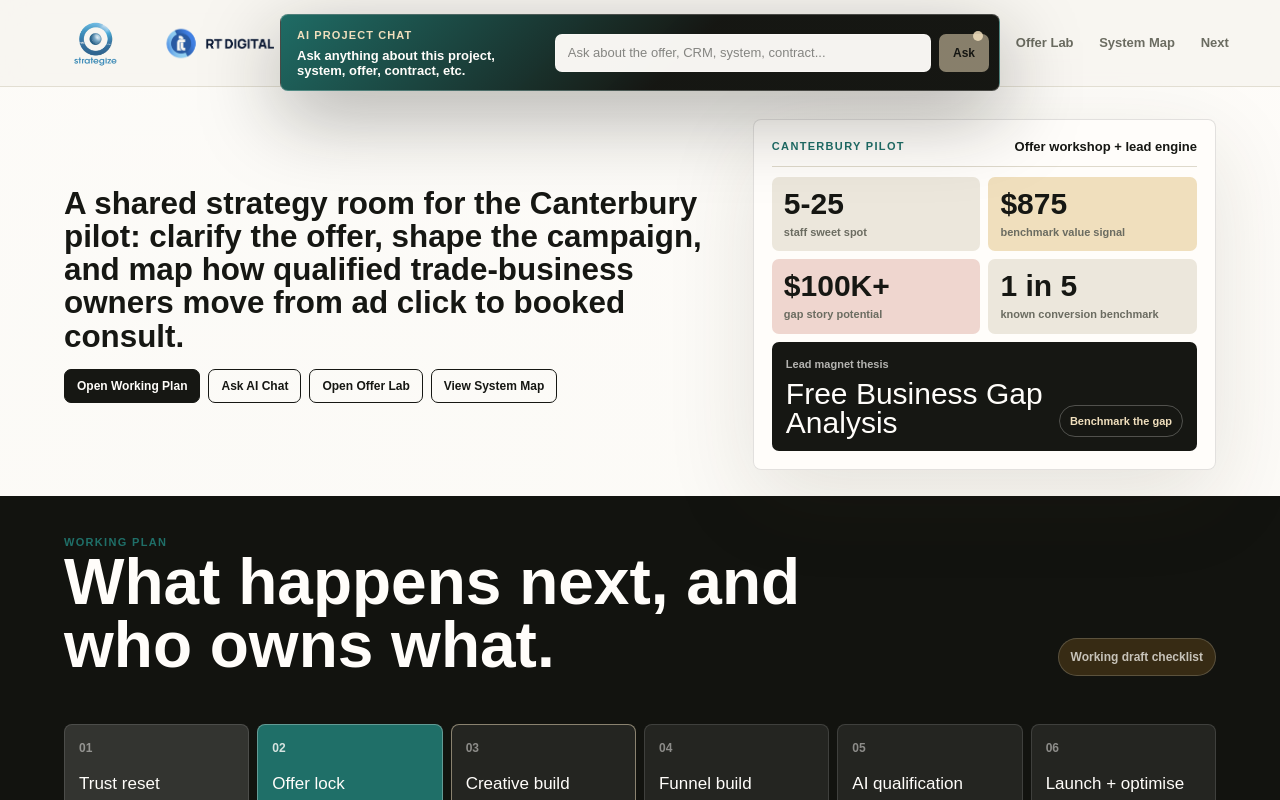
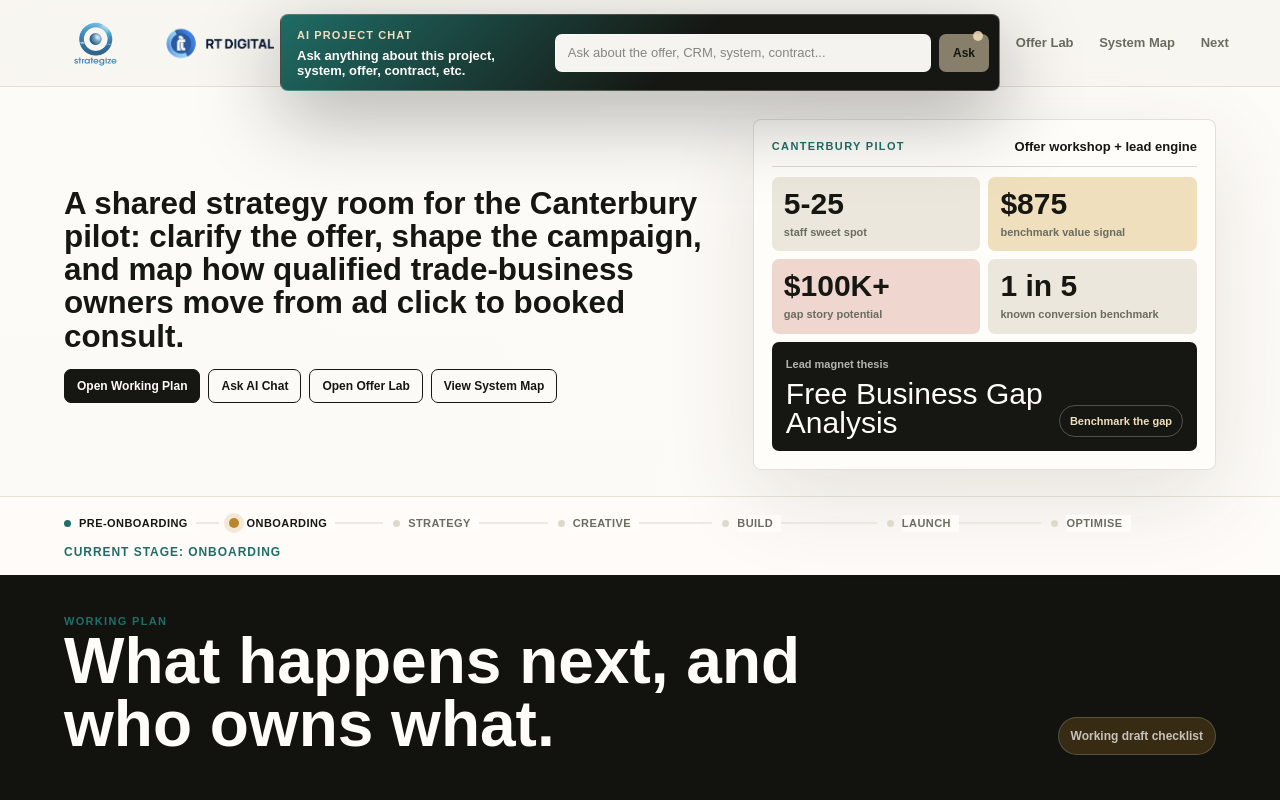
Before and after one commit to JessesOS/customerjourney-app, a Next.js app: page / in a window 1280 px wide. Shown: the top 800 px of the page. Built offline with nearby package versions, Linux system fonts and the light colour scheme.

Commit message:
Add onboarding stage cue

```diff
--- a/app/globals.css
+++ b/app/globals.css
@@ -114,6 +114,7 @@ nav a:hover {
 .offer-lab,
 .campaigns,
 .collaboration-hub,
+.stage-cue,
 .project-chat {
   padding-left: clamp(20px, 5vw, 76px);
   padding-right: clamp(20px, 5vw, 76px);
@@ -167,6 +168,94 @@ nav a:hover {
 .hero-actions a:first-child {
   background: var(--ink);
   color: var(--paper);
+}
+
+.stage-cue {
+  background: rgba(255, 253, 250, 0.72);
+  border-top: 1px solid rgba(222, 217, 203, 0.7);
+  padding-bottom: 14px;
+  padding-top: 12px;
+}
+
+.stage-cue-track {
+  align-items: center;
+  display: grid;
+  gap: 0;
+  grid-template-columns: repeat(7, minmax(108px, 1fr));
+  margin: 0 auto;
+  max-width: 1180px;
+  overflow-x: auto;
+}
+
+.stage-cue-step {
+  align-items: center;
+  color: var(--muted);
+  display: flex;
+  font-size: 11px;
+  font-weight: 900;
+  gap: 8px;
+  letter-spacing: 0.04em;
+  min-height: 28px;
+  position: relative;
+  text-transform: uppercase;
+  white-space: nowrap;
+}
+
+.stage-cue-step::before {
+  background: var(--line);
+  border-radius: 999px;
+  content: "";
+  height: 7px;
+  width: 7px;
+}
+
+.stage-cue-step::after {
+  background: var(--line);
+  content: "";
+  height: 1px;
+  left: 20px;
+  position: absolute;
+  right: 10px;
+  top: 50%;
+  transform: translateY(-50%);
+  z-index: 0;
+}
+
+.stage-cue-step:last-child::after {
+  display: none;
+}
+
+.stage-cue-step span {
+  background: rgba(255, 253, 250, 0.92);
+  padding-right: 8px;
+  position: relative;
+  z-index: 1;
+}
+
+.stage-cue-complete,
+.stage-cue-current {
+  color: var(--ink);
+}
+
+.stage-cue-complete::before {
+  background: var(--teal);
+}
+
+.stage-cue-current::before {
+  background: var(--gold);
+  box-shadow: 0 0 0 5px rgba(185, 133, 43, 0.16);
+  height: 10px;
+  width: 10px;
+}
+
+.stage-cue p {
+  color: var(--teal);
+  font-size: 12px;
+  font-weight: 900;
+  letter-spacing: 0.08em;
+  margin: 6px auto 0;
+  max-width: 1180px;
+  text-transform: uppercase;
 }
 
 .collaboration-hub {
--- a/app/page.tsx
+++ b/app/page.tsx
@@ -100,6 +100,16 @@ const nextWorkshop = [
   "Draft two video scripts: Chris on-screen gap analysis and testimonial-led proof.",
 ];
 
+const deliveryStages = [
+  "Pre-onboarding",
+  "Onboarding",
+  "Strategy",
+  "Creative",
+  "Build",
+  "Launch",
+  "Optimise",
+];
+
 function Metric({
   value,
   label,
@@ -169,6 +179,22 @@ export default function Home() {
             <span>Benchmark the gap</span>
           </div>
         </div>
+      </section>
+
+      <section className="stage-cue" aria-label="Current delivery stage">
+        <div className="stage-cue-track">
+          {deliveryStages.map((stage, index) => (
+            <div
+              className={`stage-cue-step ${
+                stage === "Onboarding" ? "stage-cue-current" : ""
+              } ${index < 1 ? "stage-cue-complete" : ""}`}
+              key={stage}
+            >
+              <span>{stage}</span>
+            </div>
+          ))}
+        </div>
+        <p>Current stage: Onboarding</p>
       </section>
 
       <CollaborationHub
```
